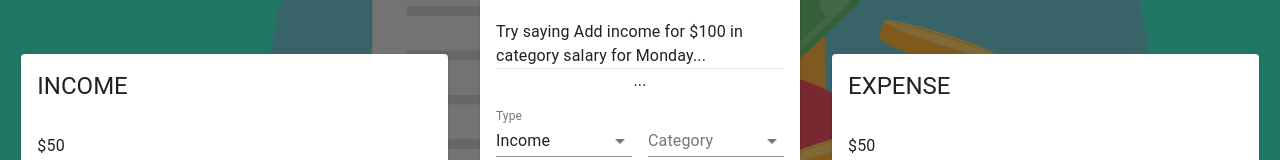
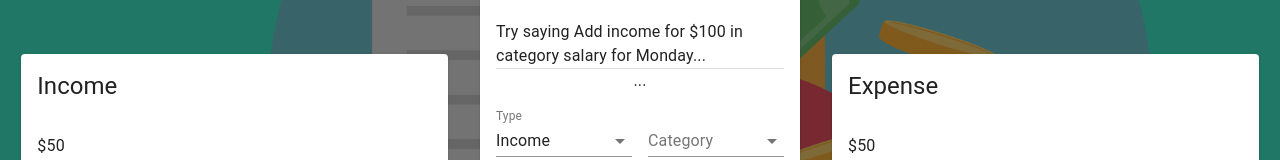
Before and after one commit to fauzsp/my-expense-tracking-app, a React (Create React App) app: page / in a window 1280 px wide. Shown: the part 277-437 px from the top of the page. Built offline with nearby package versions, Linux system fonts and the light colour scheme.

Commit message:
working on usetransaction hooks

```diff
--- a/src/App.js
+++ b/src/App.js
@@ -17,13 +17,13 @@ const App = () => {
         style={{ height: `100vh` }}
       >
         <Grid item xs={12} sm={4}>
-          <Details title="INCOME" />
+          <Details title="Income" />
         </Grid>
         <Grid item xs={12} sm={3}>
           <Main/>
         </Grid>
         <Grid item xs={12} sm={4}>
-          <Details title="EXPENSE" />
+          <Details title="Expense" />
         </Grid>
       </Grid>
     </div>
--- a/src/components/Details/Details.jsx
+++ b/src/components/Details/Details.jsx
@@ -2,14 +2,19 @@ import React from "react";
 import { Card, CardHeader, CardContent, Typography } from "@material-ui/core";
 import { Doughnut } from "react-chartjs-2";
 import useStyles from "./styles.js";
+import useTransactions from "../../useTransactions.js";
 
 const Details = ({ title }) => {
   const classes = useStyles();
+  const {total, chartData, filteredCategories} = useTransactions(title);
+  debugger;
+  console.log(chartData, 'character data1');
   return (
-    <Card className={title === "INCOME" ? classes.income : classes.expense}>
+    <Card className={title === "Income" ? classes.income : classes.expense}>
       <CardHeader title={title} />
       <CardContent>
         <Typography varient="h5">$50</Typography>
+       {chartData.datasetes.length > 1 && <Doughnut data={chartData}/>}
       </CardContent>
     </Card>
   );
--- /dev/null
+++ b/src/useTransactions.js
@@ -0,0 +1,27 @@
+import {useContext} from "react";
+import { ExpenseTrackerContext } from "./context/context";
+import { incomeCategories, expenseCategories, resetCategories } from './contants/category';
+
+const useTransactions = (title) => {
+    resetCategories();
+    debugger;
+    const {transactions} = useContext(ExpenseTrackerContext);
+    const transactionsPerType = transactions.filter((e) => e.type === title);
+    const total = transactionsPerType.reduce((accumulated, currentVal) => accumulated += currentVal.amount, 0);
+    const categories = title === "Income" ? incomeCategories : expenseCategories;
+    console.log(transactionsPerType, total, categories, 'checking categories`')
+    transactionsPerType.forEach((t) => {
+        const category = categories.find((c) => c.type === t.category);
+        if(category) category.amount += t.amount;
+    });
+    const filteredCategories = categories.filter((e) => e.amount > 0);
+    const chartData = {
+    datasetes: [{
+        data: filteredCategories.map((c) => c.amount),
+        backgroundColor: filteredCategories.map((c) => c.color)
+    }],
+    labels: filteredCategories.map((e) => e.type)
+}
+    return {filteredCategories, total, chartData}
+}
+export default useTransactions;
```
